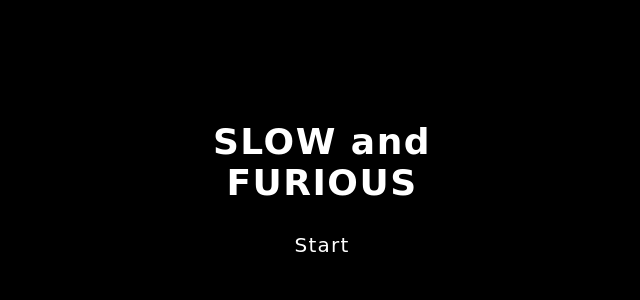
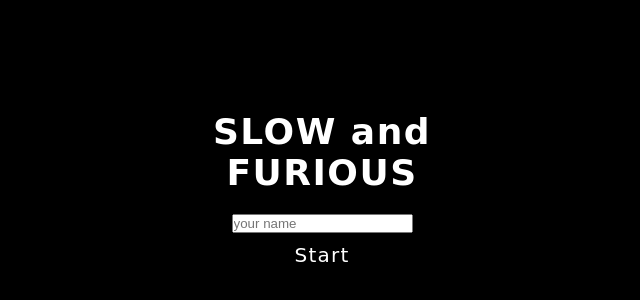
Before and after one commit to ErykFryderyk/slow-and-furious-game, a website with bundled scripts: page index.html in a window 1280 px wide. Shown: the part 206-506 px from the top of the page, without its empty margins (318-958 px from the left). Built offline with nearby package versions, Linux system fonts and the light colour scheme; a web font is replaced by a local one.

Commit message:
add input 'player name'

```diff
--- a/index.html
+++ b/index.html
@@ -12,6 +12,7 @@
       <div class="container">
         <div class="wrapper__game-start">
           <h1 class="header__game-start">SLOW and FURIOUS</h1>
+          <input class="input__game-start" type="text" name="name" placeholder="your name">
           <button class="btn__game-start">Start</button>
         </div>
         <div class="wrapper__select-car hide">
```
